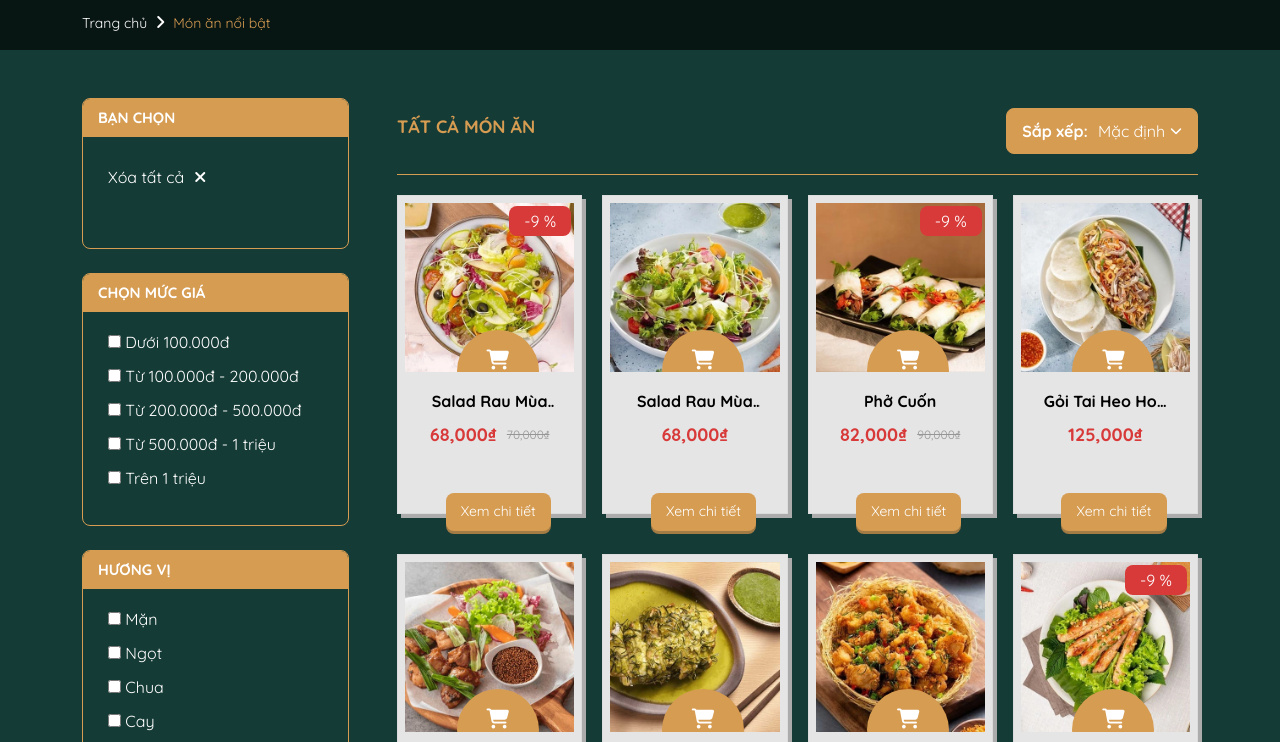
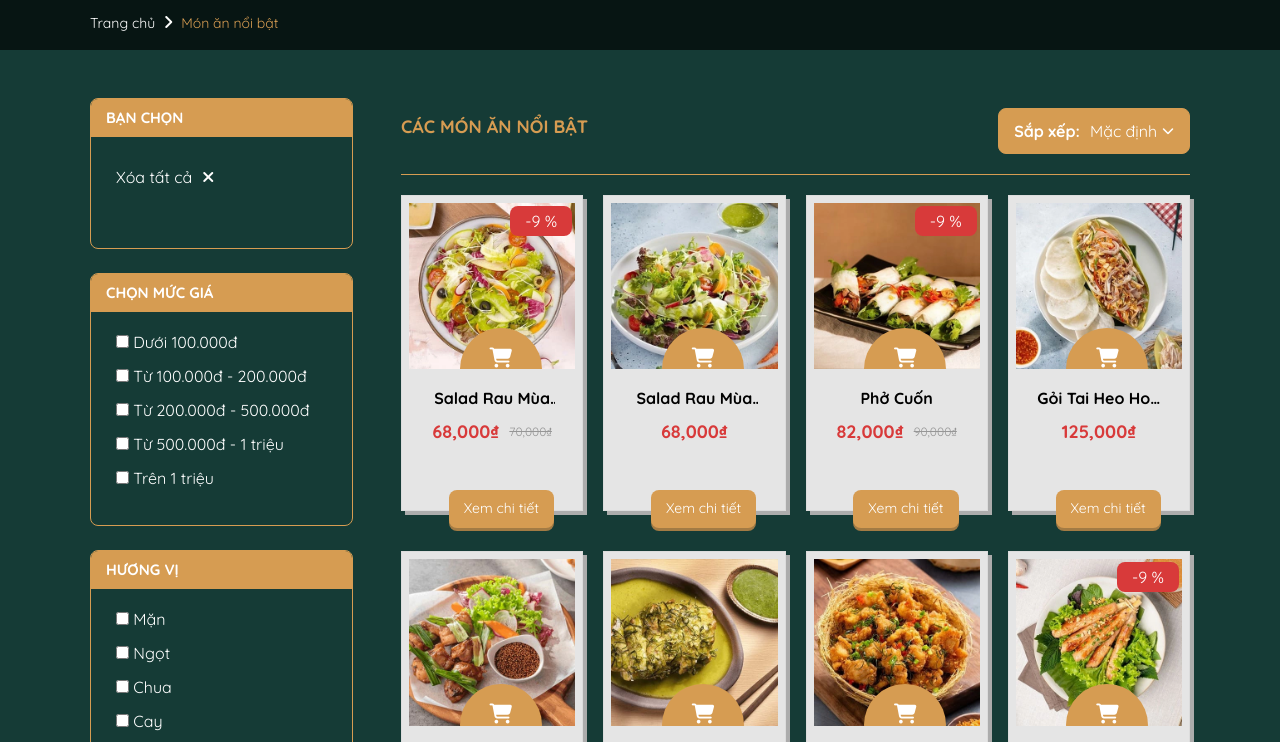
Before and after one commit to trantuanhung1209/borcelle-restaurant, a plain HTML site: page pages/topDishes/index.html in a window 1280 px wide. Shown: the part 106-848 px from the top of the page. Drawn offline with nearby package versions, Linux system fonts and the light colour scheme.

Commit message:
fix container and topDishes

```diff
--- a/pages/topDishes/topDishes.js
+++ b/pages/topDishes/topDishes.js
@@ -261,7 +261,7 @@ const innerRight = async () => {
         <div class="inner-products">
             <div class="inner-top">
                 <h2 class="inner-title">
-                    Tất cả món ăn
+                    Các món ăn nổi bật
                 </h2>
                 ${innerArrangeHtml()}
             </div>
--- a/shared/css/style.css
+++ b/shared/css/style.css
@@ -10,6 +10,16 @@
 .container {
     width: 1340px;
     margin: 0 auto;
+
+    @media screen and (max-width: 1449.98px) {
+        width: 100%;
+        padding: 0 20px;
+    }
+
+    @media screen and (max-width: 1359.98px) {
+        width: 100%;
+        padding: 0 20px;
+    }
 
     @media screen and (max-width: 991.98px) {
         width: 100%;
```
